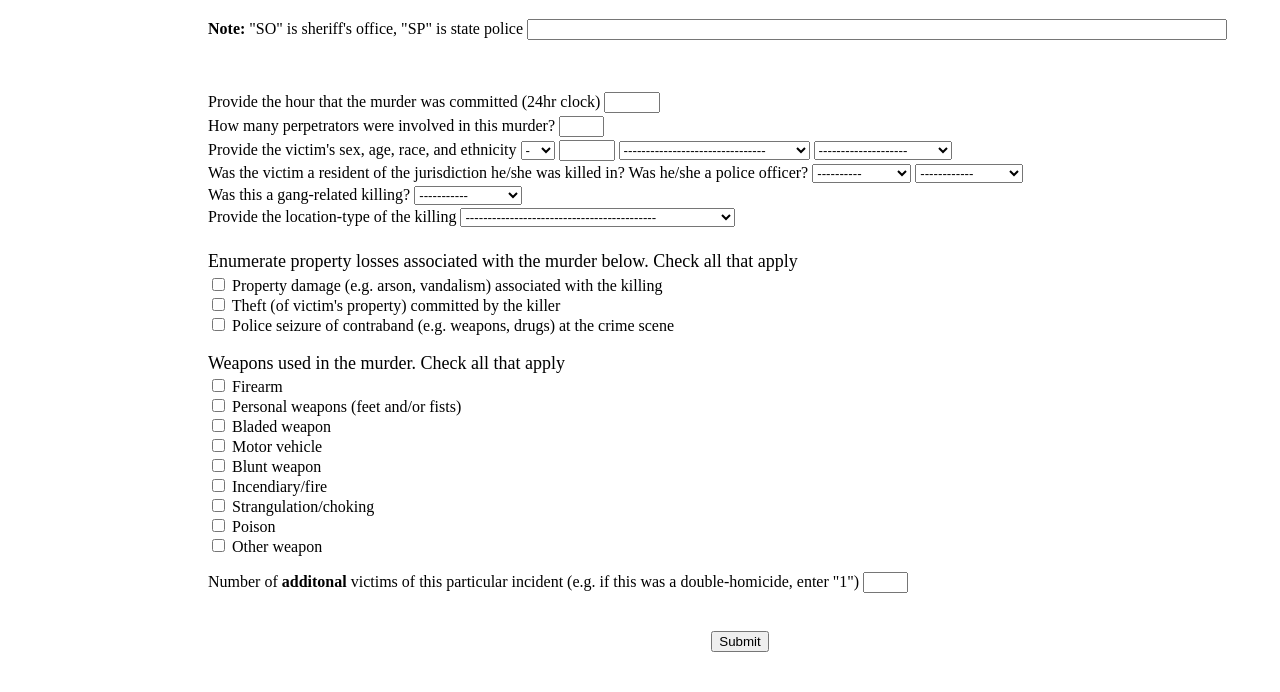
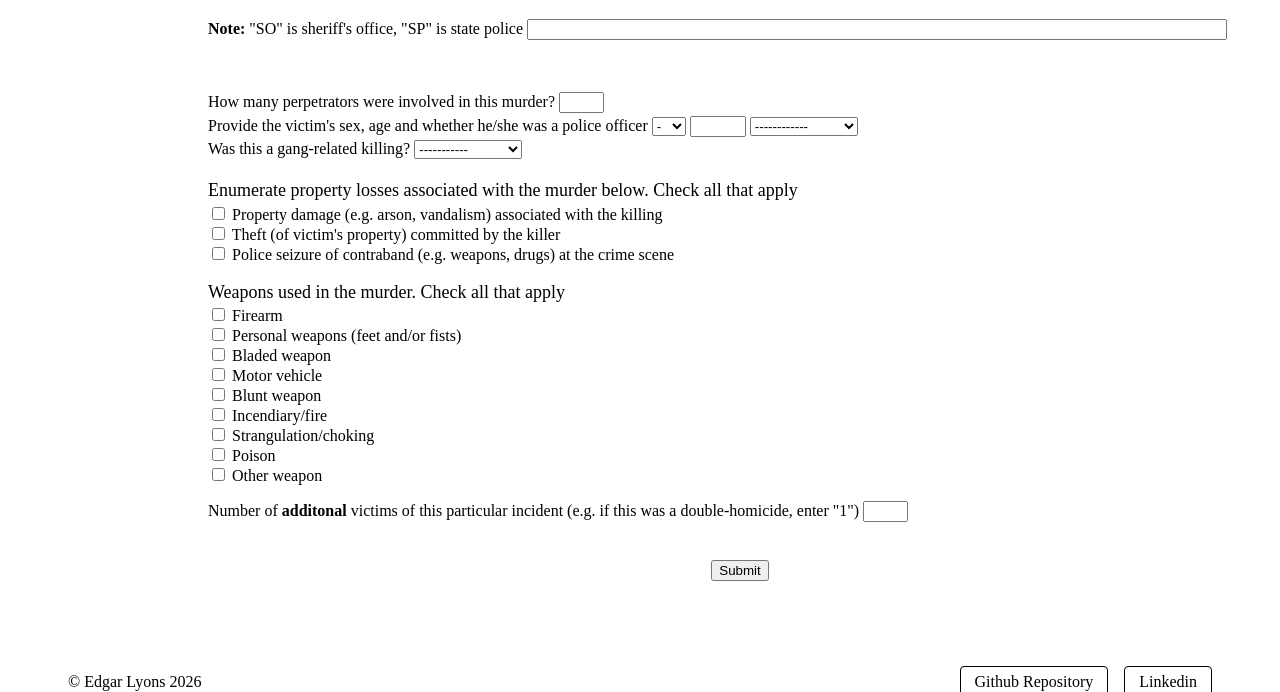
Before and after one commit to zedlyons/Public-Scot-Free, a Flask app: template web_app/templates/agencies.html in a window 1280 px wide. Shown: the part 283-975 px from the top of the page. Run offline with Flask 3, Linux system fonts and the light colour scheme; the template is opened without the code that fills it, so the values that code supplies are empty; parts of the project's set-up code (start-up, migrations or seed data) failed here and were passed over.

Commit message:
cleared out pruned features from the web-app

```diff
--- a/web_app/app.py
+++ b/web_app/app.py
@@ -68,22 +68,13 @@ def predict():
     state = request.form["state"]
     date_str = request.form["date"]
     date = pl.Series([date_str]).str.to_date()
-    hour = int(request.form["hour"])
     sex = request.form["vic_sex"]
-    res_status = request.form["res_status"]
-    age_decimal = int(request.form["vic_age"])
-    low_range = None if age_decimal < 1 else age_decimal
-    ethnicity_name = request.form["vic_ethnic"]
-    race = request.form["vic_race"]
     vic_type = request.form["vic_type"]
     crim_act = request.form["gang"]
-    location = request.form["location"]
     prop_destruction = 1 if "prop_destruction" in request.form else 0
     taken_by_cops = 1 if "taken_by_cops" in request.form else 0
     looted_remains = 1 if "looted_remains" in request.form else 0
-    firearms = 1 if "firearms" in request.form else 0
     feet_and_fists = 1 if "feet_and_fists" in request.form else 0
-    edged_weapon = 1 if "edged_weapon" in request.form else 0
     vehicle_as_weapon = 1 if "vehicle_as_weapon" in request.form else 0
     blunt_weapon = 1 if "blunt_weapon" in request.form else 0
     weaponized_fire = 1 if "weaponized_fire" in request.form else 0
@@ -105,10 +96,7 @@ def predict():
     input_data = pl.DataFrame(
         {
             "incident_year": date.dt.year()[0],
-            "incident_month": date.dt.month()[0],
             "incident_monthday": date.dt.day()[0],
-            "incident_hour": hour,
-            "incident_weekday": date.dt.weekday()[0],
             "incident_yearday": date.dt.ordinal_day()[0],
             "report_date_flag": 0,
             "state_abbr": state,
@@ -126,24 +114,15 @@ def predict():
             "officer_rate": agency_data["officer_rate"][0],
             "employee_rate": agency_data["employee_rate"][0],
             "county_name": agency_data["county_name"][0],
-            "msa_name": agency_data["msa_name"][0],
             "sex_code": sex,
-            "resident_status_code": res_status,
-            "age_range_low_num": low_range,
             "age_range_high_num": None,
-            "age_decimal": age_decimal,
             "victim_age_status": "age_known",
-            "ethnicity_name": ethnicity_name,
-            "race_desc": race,
             "victim_type_name": vic_type,
             "criminal_act_name": crim_act,
-            "location_name": location,
             "prop_destruction": prop_destruction,
             "taken_by_cops": taken_by_cops,
             "looted_remains": looted_remains,
-            "firearms": firearms,
             "feet_and_fists": feet_and_fists,
-            "edged_weapon": edged_weapon,
             "vehicle_as_weapon": vehicle_as_weapon,
             "blunt_weapon": blunt_weapon,
             "weaponized_fire": weaponized_fire,
@@ -176,7 +155,6 @@ def predict():
             "employee_rate_is_null": (
                 1 if agency_data["employee_rate"].is_null()[0] else 0
             ),
-            "resident_status_code_is_null": 0,
             "criminal_act_name_is_null": 0,
         }
     )
--- a/web_app/templates/agencies.html
+++ b/web_app/templates/agencies.html
@@ -37,11 +37,6 @@
 
     <p style="padding: 10px;"> </p>
 
-    <label for="hour">
-        Provide the hour that the murder was committed (24hr clock)
-    </label>
-    <input required type="number" id="hour" name="hour" min="0" max="23" style="margin-bottom: 3;">
-    <br>
     <label for="num_killers">
         How many perpetrators were involved in this murder?
     </label>
@@ -49,7 +44,7 @@
     <br>
 
     <label for="vic_sex">
-        Provide the victim's sex, age, race, and ethnicity
+        Provide the victim's sex, age and whether he/she was a police officer
     </label>
     <select required name="vic_sex" id="vic_sex">
         <option value="NONE_GIVEN" disabled selected>-</option>
@@ -58,32 +53,6 @@
     </select>
 
     <input type="number" id="vic_age" name="vic_age" min="0" max="99" style="margin-bottom: 3px;">
-
-    <select required name="vic_race">
-        <option value="NONE" disabled selected>--------------------------------</option>
-        <option value="Black or African American">Black</option>
-        <option value="White">White</option>
-        <option value="Asian">Asian</option>
-        <option value="American Indian or Alaska Native">Amerindian or Alaska Native</option>
-    </select>
-
-
-    <select required name="vic_ethnic">
-        <option value="NONE" disabled selected>--------------------</option>
-        <option value="Hispanic or Latino">Hispanic/Latino</option>
-        <option value="Not Hispanic or Latino">Not Hispanic/Latino</option>
-    </select>
-    <br>
-
-    <label for="res_status">
-        Was the victim a resident of the jurisdiction he/she was killed in? Was he/she a police officer?
-    </label>
-    <select required name="res_status" style="margin-bottom: 3px;">
-        <option value="NONE_GIVEN" disabled selected>----------</option>
-        <option value="R">Resident</option>
-        <option value="N">Non-resident</option>
-    </select>
-
     <select required name="vic_type">
         <option value="NONE_GIVEN" disabled selected>------------</option>
         <option value="Individual">Private Citizen</option>
@@ -101,45 +70,6 @@
         <option value="Other Gang">Other Gang</option>
     </select>
     <br>
-
-    <label for="location">
-        Provide the location-type of the killing
-    </label>
-    <select required name="location" style="margin-bottom: 6px;">
-        <option value="NONE_GIVEN" disabled selected>-------------------------------------------</option>
-        <option value="Park/Playground">Park/Playground</option>
-        <option value="Camp/Campground">Camp/Campground</option>
-        <option value="Department/Discount Store">Department/Discount Store</option>
-        <option value="Convenience Store">Convenience Store</option>
-        <option value="Bar/Nightclub">Bar/Nightclub</option>
-        <option value="Restaurant">Restaurant</option>
-        <option value="Liquor Store">Liquor Store</option>
-        <option value="Air/Bus/Train Terminal">Air/Bus/Train Terminal</option>
-        <option value="Lake/Waterway/Beach">Lake/Waterway/Beach</option>
-        <option value="Specialty Store">Specialty Store</option>
-        <option value="Residence/Home">Residence/Home</option>
-        <option value="Service/Gas Station">Service/Gas Station</option>
-        <option value="Hotel/Motel/Etc.">Hotel/Motel/Etc.</option>
-        <option value="Church/Synagogue/Temple/Mosque">Church/Synagogue/Temple/Mosque</option>
-        <option value="Field/Woods">Field/Woods</option>
-        <option value="Government/Public Building">Government/Public Building</option>
-        <option value="Bank/Savings and Loan">Bank/Savings and Loan</option>
-        <option value="Community Center">Community Center</option>
-        <option value="ATM Separate from Bank">ATM Separate from Bank</option>
-        <option value="Parking/Drop Lot/Garage">Parking/Drop Lot/Garage</option>
-        <option value="Abandoned/Condemned Structure">Abandoned/Condemned Structure</option>
-        <option value="Shelter-Mission/Homeless">Shelter-Mission/Homeless</option>
-        <option value="School-Elementary/Secondary">School-Elementary/Secondary</option>
-        <option value="Commercial/Office Building">Commercial/Office Building</option>
-        <option value="Drug Store/Doctor's Office/Hospital">Drug Store/Doctor's Office/Hospital</option>
-        <option value="Jail/Prison/Penitentiary/Corrections Facility">Jail/Prison/Penitentiary/Corrections Facility
-        </option>
-        <option value="Grocery/Supermarket">Grocery/Supermarket</option>
-        <option value="Highway/Road/Alley/Street/Sidewalk">Highway/Road/Alley/Street/Sidewalk</option>
-        <option value="Other/Unknown">Other/Unknown</option>
-    </select>
-    <br>
-
 
     <p style="font-size: 18px; margin-bottom: 3px;">
         Enumerate property losses associated with the murder below. Check all that apply
```
Also changed, not shown: 1 other file.
